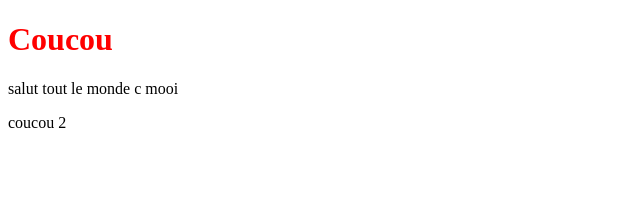
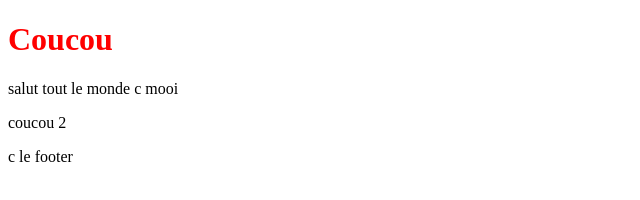
Before and after one commit to TheMenethil/gitLPMNlessons, a plain HTML site: page index.html in a window 1280 px wide. Shown: the full height of the page, 0-640 px from the left. Drawn offline with Linux system fonts and the light colour scheme.

Commit message:
footer add

```diff
--- a/index.html
+++ b/index.html
@@ -10,6 +10,7 @@
  <h1>Coucou</h1>
  <p> salut tout le monde c mooi</p>
  <p>coucou 2</p>
+  <footer> c le footer</footer>
  <script src="js/script.js"></script>
 </body>
 </html>
```
